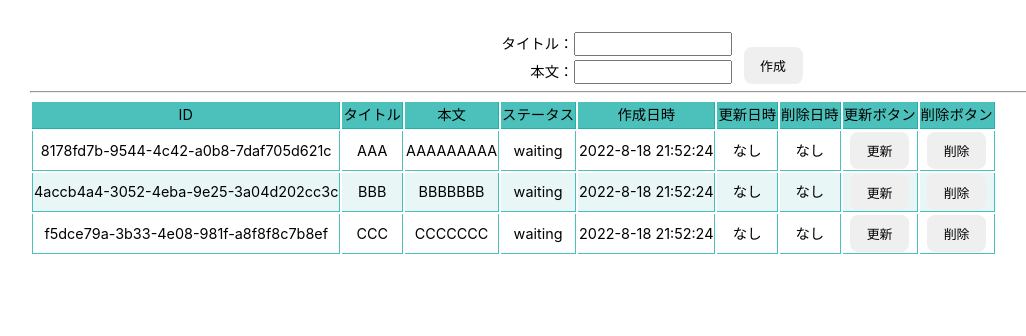
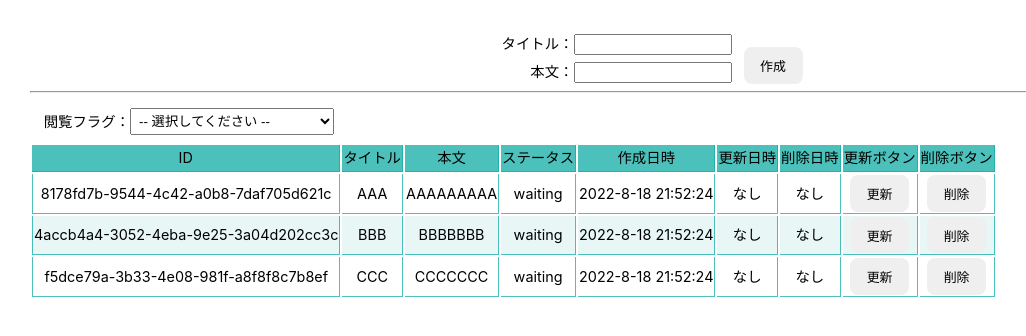
Before and after one commit to ys4510/pullreq-test, a React (Vite) app: page / in a window 1280 px wide. Shown: the top 336 px of the page, without its empty margins (2-1028 px from the left). Built offline with nearby package versions, Linux system fonts and the light colour scheme.

Commit message:
end of Aug 18

```diff
--- a/src/features/todos/components/TodoList.tsx
+++ b/src/features/todos/components/TodoList.tsx
@@ -1,6 +1,6 @@
-import  { FC } from "react";
+import { FC } from "react";
 import { useAppSelector, useAppDispatch } from "../../../app/hooks";
-import { update , remove} from "../todoSlice";
+import { update, remove } from "../todoSlice";
 import TodoItem from "./TodoItem";
 
 const TodoList: FC = () => {
@@ -10,6 +10,17 @@ const TodoList: FC = () => {
   return (
     <div>
       <hr />
+      <label>
+        <span>閲覧フラグ：</span>
+        <select name="viewFlag" defaultValue={"explanation"}>
+          <option value={"explanation"} disabled>
+            -- 選択してください --
+          </option>
+          <option value={"all"}>全て（削除済みを除く）</option>
+          <option value={"updated"}>更新済み（削除済みを除く）</option>
+          <option value={"deleted"}>削除済み</option>
+        </select>
+      </label>
       <table>
         <thead>
           <tr>
@@ -26,9 +37,8 @@ const TodoList: FC = () => {
         </thead>
         <tbody>
           {todos.map((todo, index) => (
-           <TodoItem key={index} todo={todo} />
+            <TodoItem key={index} todo={todo} />
           ))}
-
         </tbody>
       </table>
     </div>
--- a/src/index.css
+++ b/src/index.css
@@ -37,7 +37,9 @@ button:focus-visible {
 label {
   display: flex;
   margin-right: 12px;
+  align-items: center;
 }
+
 label > span {
   display: inline-block;
   width: 100px;
@@ -50,6 +52,12 @@ label > input {
 
 label:nth-of-type(2) {
   margin-top: 4px;
+}
+
+
+select {
+  margin: 8px 0;
+  padding: 4px;
 }
 
 tr:nth-of-type(even) {
```
Also changed, not shown: src/App.css (line endings or trailing spaces).
